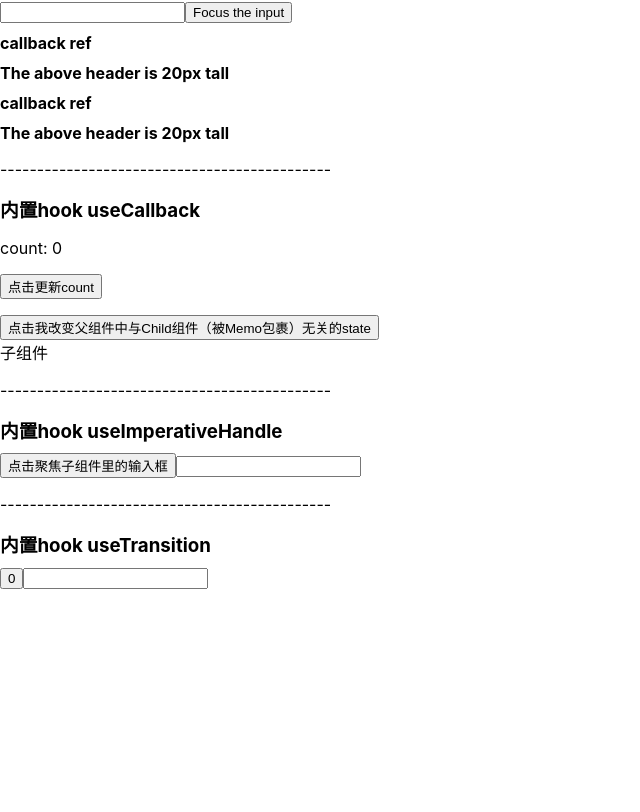
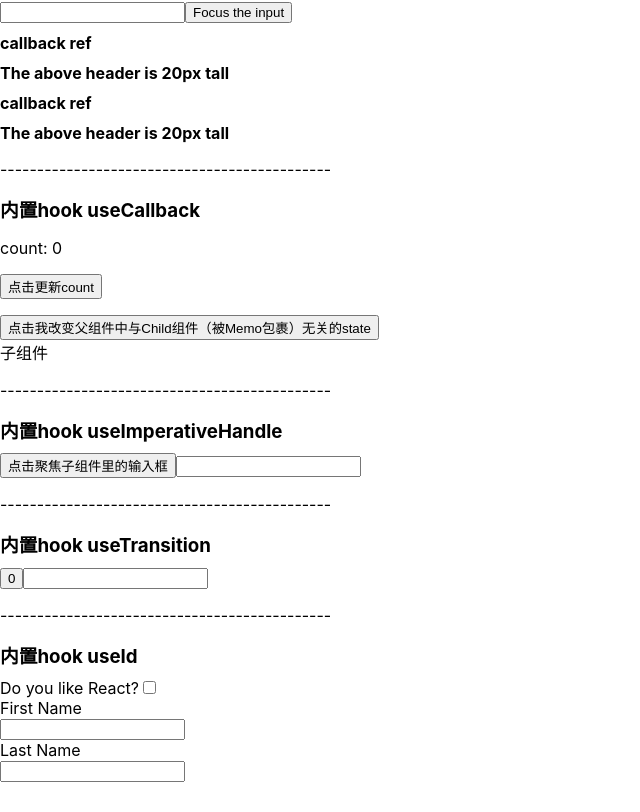
Before and after one commit to aniviaH/study-react, a React (Create React App) app: page / in a window 1280 px wide. Shown: the part 947-1759 px from the top of the page, without its empty margins (0-640 px from the left). Before the commit the page ends 1566 px from the top, so only its background shows below. Built offline with nearby package versions, Linux system fonts and the light colour scheme.

Commit message:
feat: useId

```diff
--- /dev/null
+++ b/src/hooks/useId.js
@@ -0,0 +1,36 @@
+import { useId } from "react"
+
+export function ExampleUseId () {
+  const id = useId()
+
+  console.log('id', id);
+  return (
+    <>
+      <p>---------------------------------------------</p>
+      <h3>内置hook useId</h3>
+
+      <label htmlFor={id}>Do you like React?</label>
+      <input id={id} type="checkbox" />
+
+      <NameField></NameField>
+    </>
+  )
+}
+
+function NameField () {
+  const id = useId()
+
+  return (
+    <div>
+      <label htmlFor={id + '-firstName'}>First Name</label>
+      <div>
+        <input type="text" id={id + '-firstName'} />
+      </div>
+
+      <label htmlFor={id + '-lastName'}>Last Name</label>
+      <div>
+        <input type="text" id={id + '-lastName'} />
+      </div>
+    </div>
+  )
+}
--- a/src/index.js
+++ b/src/index.js
@@ -11,6 +11,7 @@ import {TextInputWithFocusButton, MeasureExample, MeasureExample2} from './hooks
 import {ExampleUseCallback1, ExampleUseCallback2} from './hooks/useCallback'
 import {ExampleUseImperativeHandle} from './hooks/useImperativeHandle'
 import {ExampleUseTransition} from './hooks/useTransition'
+import {ExampleUseId} from './hooks/useId'
 
 import './test-eslint/index'
 
@@ -47,6 +48,8 @@ root.render(
       <ExampleUseImperativeHandle></ExampleUseImperativeHandle>
 
       <ExampleUseTransition></ExampleUseTransition>
+
+      <ExampleUseId></ExampleUseId>
     </>
   // </React.StrictMode>
 );
```
